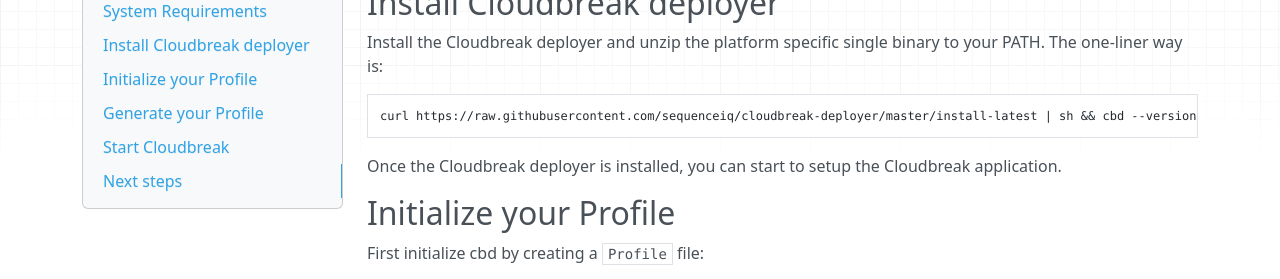
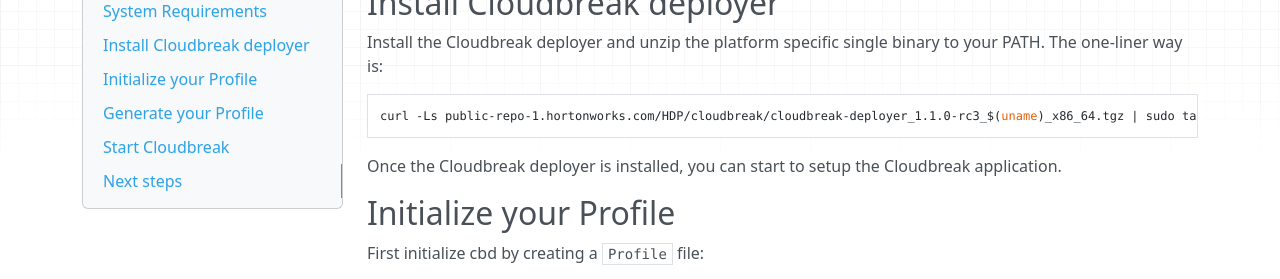
Before and after one commit to wprender/cloudbreak-docs, an MkDocs documentation site: the page built from docs/onprem.md, in a window 1280 px wide and 900 px high, scrolled down 1852 px. Shown: the part 151-430 px from the top of the window. Built offline with MkDocs 1.6.1, drawn with Linux system fonts in a browser that asks for light colours; nearby versions of some CDN libraries; old or Windows-style settings are respelled for this version of MkDocs.

Commit message:
fix onprem install for fixed version

````diff
--- a/docs/onprem.md
+++ b/docs/onprem.md
@@ -101,7 +101,7 @@ rm -rf /var/lib/docker && systemctl daemon-reload && service docker start && sys
 Install the Cloudbreak deployer and unzip the platform specific single binary to your PATH. The one-liner way is:
 
 ```
-curl https://raw.githubusercontent.com/sequenceiq/cloudbreak-deployer/master/install-latest | sh && cbd --version
+curl -Ls public-repo-1.hortonworks.com/HDP/cloudbreak/cloudbreak-deployer_1.1.0-rc3_$(uname)_x86_64.tgz | sudo tar -xz -C /bin cbd
 ```
 
 Once the Cloudbreak deployer is installed, you can start to setup the Cloudbreak application.
````
